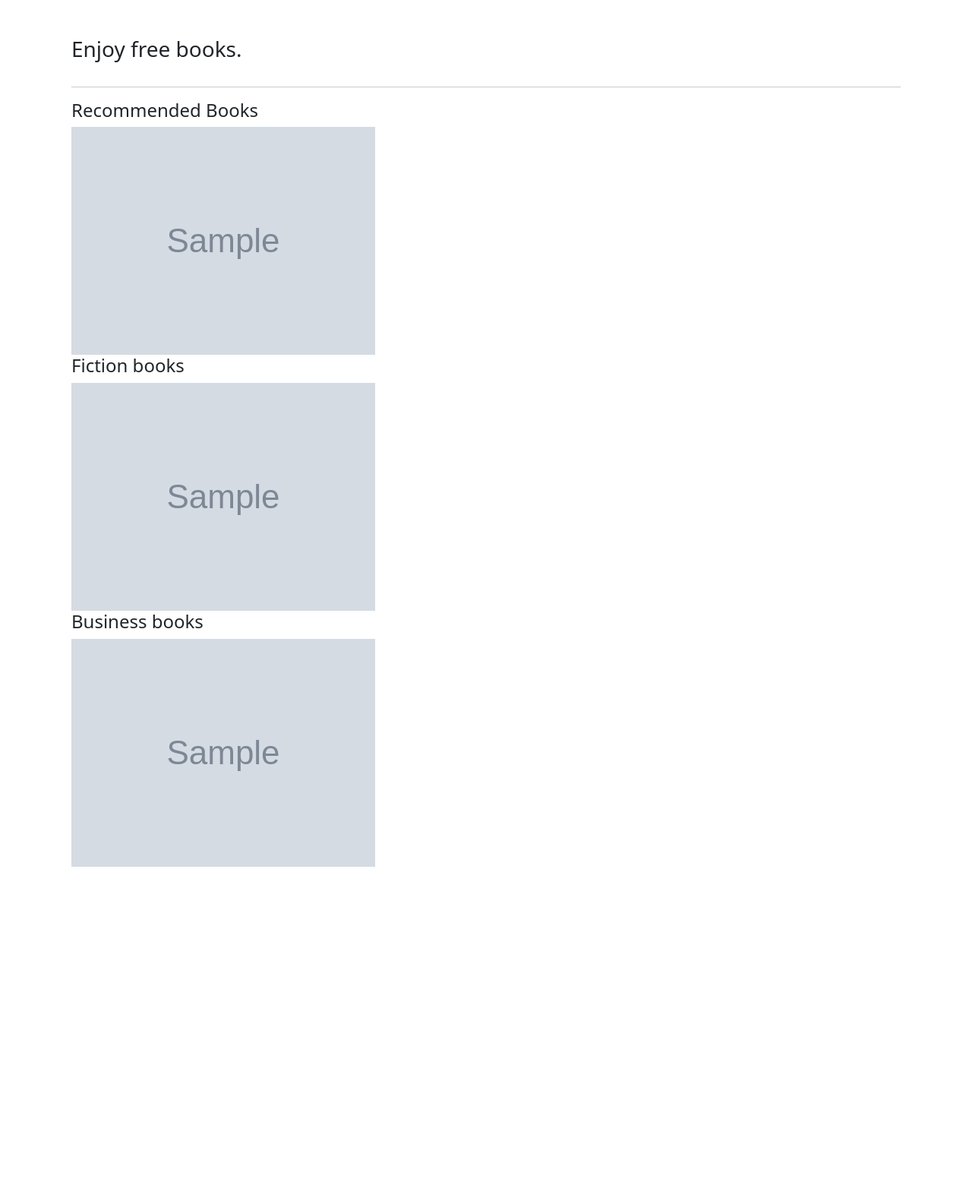
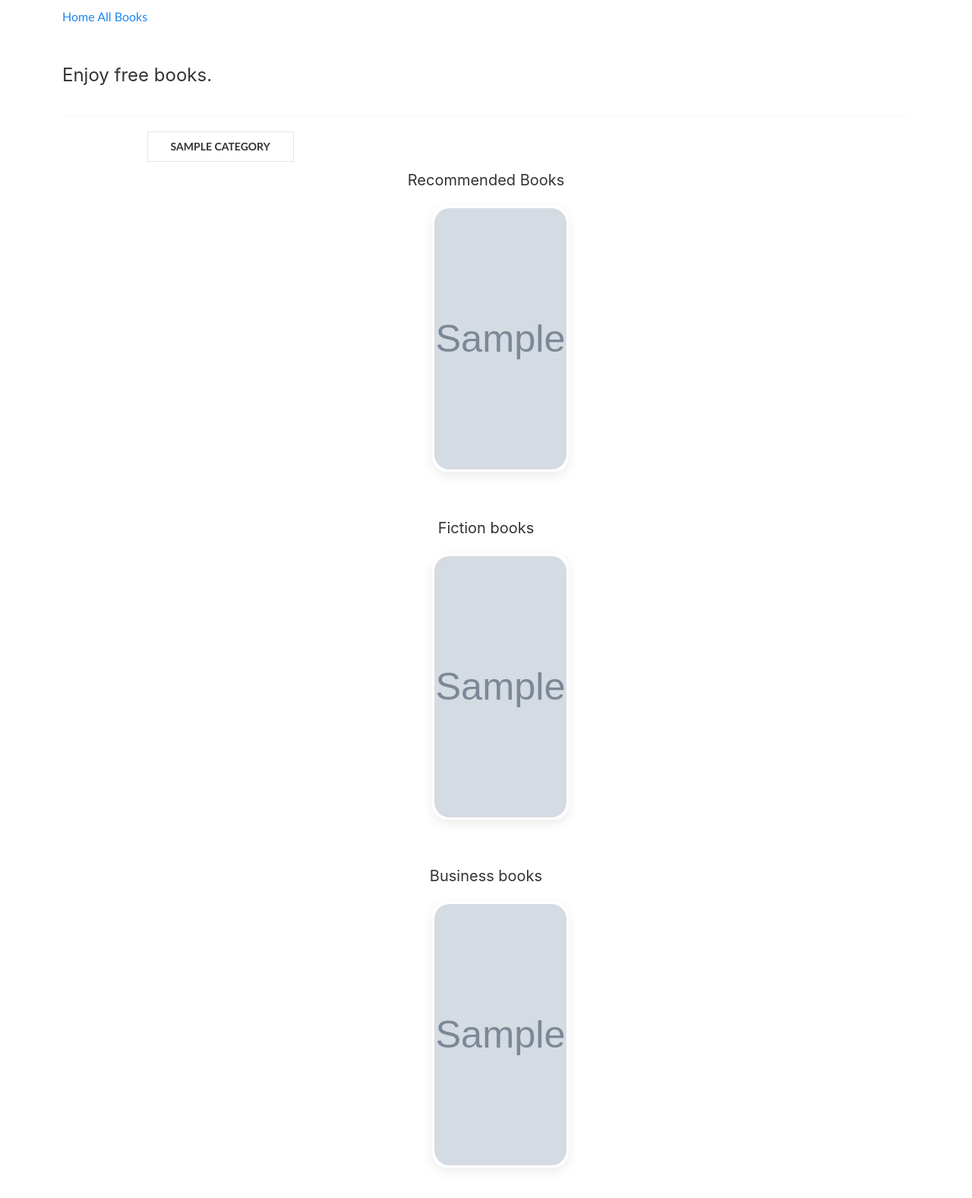
Before and after one commit to Nayemjaman/free-books, a Django app: page / in a window 1280 px wide. Shown: the whole page at 76% size. Before the commit the page ends 1141 px from the top, so only its background shows below. Run offline with Django 4.2, Linux system fonts and the light colour scheme; tables that the repository leaves empty hold one stand-in row (values such as "Sample post"); grey boxes marked "Sample" are stand-in pictures; some libraries are stand-ins or nearby versions.

Commit message:
list view and category

```diff
--- /dev/null
+++ b/bookapp/context_processors.py
@@ -0,0 +1,5 @@
+from .models import Category
+
+def category_links(request):
+    categories =Category.objects.all()
+    return ({'categories':categories})
--- a/bookapp/templates/base.html
+++ b/bookapp/templates/base.html
@@ -1,3 +1,4 @@
+{% load static %}
 <!doctype html>
 <html lang="en">
 
@@ -10,12 +11,29 @@
     <!-- Bootstrap CSS -->
     <link href="https://cdn.jsdelivr.net/npm/bootstrap@5.1.3/dist/css/bootstrap.min.css" rel="stylesheet"
         integrity="sha384-1BmE4kWBq78iYhFldvKuhfTAU6auU8tT94WrHftjDbrCEXSU1oBoqyl2QvZ6jIW3" crossorigin="anonymous">
-
-    <title>Free book app</title>
+        <link rel = 'stylesheet' href ="{% static 'css/register.css' %}">
+        <link rel = 'stylesheet' href ="{% static 'css/style.css' %}">
+        <link rel = 'stylesheet' href ="{% static 'css/home.css' %}">
+        <link rel = 'stylesheet' href ="{% static 'css/book_detail.css' %}">
+        <link rel = 'stylesheet' href = "{% static 'uikit/css/uikit.css' %}">
+    {% block title %}
+    {% endblock %}
 </head>
 
 <body>
     <div class="container">
+        <a href="{% url 'index' %}">Home</a>
+        <a href="{% url 'all_books' %}">All Books</a>
+        <h3 class="mt-5 pb-3">Enjoy free books.</h3>
+        <hr>
+
+      </div>
+    <div class="container">
+        <p uk-margin style = "width: 80%; margin: auto; margin-top: 20px">
+            {% for category in categories %}
+            <a class="uk-button uk-button-default" href=""><strong>{{category.name}}</strong></a>
+            {% endfor %}
+        </p>
         {% block content %}{% endblock %}
     </div>
 
--- a/bookapp/templates/index.html
+++ b/bookapp/templates/index.html
@@ -1,14 +1,13 @@
 {% extends "base.html" %}
+{% block title %}
+<title>Free Book | Home</title>
+{% endblock %}
+
 {% block content %}
 
-  <div class="container-fluid">
 
-    <h3 class="mt-5 pb-3">Enjoy free books.</h3>
-    <hr>
-
-  </div>
-  <div class = 'container-fluid'>
-    <div class = 'row'><h4>Recommended Books</h4></div>
+  <div class = 'container'>
+    <h4 class="text-center">Recommended Books</h4>
     <div class = 'row'>
       {% for rb in recommended_books %}
       <div class = 'col-6 col-sm-4 col-md-4 col-lg-3 col-xl-2'>
@@ -22,7 +21,7 @@
       </div>
       {% endfor %}
     </div>
-    <div class = 'row'><h4>Fiction books</h4></div>
+    <h4 class="text-center">Fiction books</h4>
     <div class = 'row'>
       {% for sb in fiction_books %}
       <div class = 'col-6 col-sm-4 col-md-4 col-lg-3 col-xl-2'>
@@ -36,7 +35,7 @@
       </div>
       {% endfor %}
     </div>
-    <div class = 'row'><h4>Business books</h4></div>
+    <h4 class="text-center">Business books</h4>
     <div class = 'row'>
       {% for bb in business_books %}
       <div class = 'col-6 col-sm-4 col-md-4 col-lg-3 col-xl-2'>
--- a/bookapp/urls.py
+++ b/bookapp/urls.py
@@ -2,6 +2,7 @@ from django.contrib import admin
 from django.urls import path, include
 from . import views
 urlpatterns = [
-    path('', views.index, name='index')
+    path('', views.index, name='index'),
+    path('all_books', views.all_books, name= 'all_books')
 
 ]
--- a/bookapp/views.py
+++ b/bookapp/views.py
@@ -12,3 +12,10 @@ def index(request):
         'business_books':business_books
     }
     return render(request, 'index.html', context)
+
+def all_books(request):
+    books =Book.objects.all()
+    context = {
+        'books': books
+    }
+    return render(request,'all_books.html', context)
--- a/core/settings.py
+++ b/core/settings.py
@@ -56,7 +56,7 @@ ROOT_URLCONF = 'core.urls'
 TEMPLATES = [
     {
         'BACKEND': 'django.template.backends.django.DjangoTemplates',
-        'DIRS': [],
+        'DIRS': [BASE_DIR/'templates'],
         'APP_DIRS': True,
         'OPTIONS': {
             'context_processors': [
@@ -64,6 +64,7 @@ TEMPLATES = [
                 'django.template.context_processors.request',
                 'django.contrib.auth.context_processors.auth',
                 'django.contrib.messages.context_processors.messages',
+                'bookapp.context_processors.category_links',
             ],
         },
     },
@@ -118,6 +119,7 @@ USE_TZ = True
 # https://docs.djangoproject.com/en/4.1/howto/static-files/
 
 STATIC_URL = 'static/'
+STATICFILES_DIRS =[BASE_DIR/'static']
 MEDIA_URL = '/media/'
 MEDIA_ROOT = BASE_DIR/'media'
 
--- /dev/null
+++ b/static/css/book_detail.css
@@ -0,0 +1,108 @@
+*{
+    padding: 0px;
+    margin: 0px;
+    box-sizing: border-box;
+    /* font-family: 'Franklin Gothic Medium', 'Arial Narrow', Arial, sans-serif; */
+}
+#imageContainer{
+    width: 250px;
+    height: 500px;
+    border: 4px solid black;
+}
+#imageContainer img{
+    width: 100%;
+    height: 100%;
+}
+#genreBookContainer{
+    width: 70%;
+    height: auto;
+    margin: auto;
+    /* border: 3px solid black; */
+    display: flex;
+    justify-content: space-between;
+}
+#bookTitle, #bookAuthor{
+    font-size: 18px;
+    font-weight: bold;
+}
+#summary{
+    width: 600px;
+    height: 400px;
+    /* border: 3px solid black; */
+    padding: 10px 10px 10px 10px;
+    font-size: 20px;
+    text-align: justify;
+    display: flex;
+    align-items: center;
+    justify-content: space-between;
+    flex-direction: column;
+}
+/* #summary p{
+    font-size: 20px;
+    font-weight: bold;
+} */
+#buy, #download{
+    width: 200px;
+    height: 50px;
+    background-color: whitesmoke;
+    border-radius: 5px;
+    border: 2px solid lightgray;
+    color: black;
+    font-weight: bold;
+    font-size: 18px;
+    /* font-weight: bold; */
+    margin-top: auto;
+    cursor: pointer;
+}
+#bookTitle, #bookAuthor{
+    text-decoration: none;
+}
+#similarBooksContainer{
+    width: 80%;
+    height: 400px;
+    display: flex;
+    align-items: center;
+    justify-content: center;
+    flex-direction: column;
+    margin: auto;
+    /* border: 3px solid black; */
+}
+#similarBooks{
+    width: 90%;
+    height: auto;
+    display: grid;
+    grid-template-columns: repeat(auto-fit, minmax(150px, 1fr));
+    grid-column-gap: 15px;
+    grid-row-gap: 15px;
+}
+#similarBooksImage{
+    height: 300px;
+    /* border: 3px solid darkblue; */
+
+}
+#similarBooksImage Img{
+    width: 100%;
+    height: 100%;
+}
+#summaryHeading{
+    text-align: center;
+}
+/* #similarBooksContainer h3{
+    font-size: 20px;
+    font-weight: bold;
+} */
+#summaryContent{
+    width: auto;
+    height: auto;
+    display: flex;
+    align-items: center;
+    justify-content: center;
+    flex-direction: column;
+    padding: 0px 20px 0px 10px;
+    border: 2px solid blue;
+}
+
+#summaryContent h4{
+    text-align: justify;
+    /* margin: 10px 0px 10px 0px; */
+}
--- /dev/null
+++ b/static/css/home.css
@@ -0,0 +1,21 @@
+.container{
+    margin: 10px auto 20px auto;
+}
+.row{
+    justify-content: center;
+}
+
+.uk-card-body{
+    width: 180px;
+    height: 350px;
+    padding: 3px 3px 3px 3px !important;
+    margin: 0px 10px 20px 10px;
+    border-radius: 20px;
+    margin-bottom: 20px;
+}
+.uk-card-body img{
+    width: 100%;
+    height: 100%;
+    border-radius: 20px;
+    position: relative;
+}
--- /dev/null
+++ b/static/css/register.css
@@ -0,0 +1,60 @@
+*{
+    box-sizing: border-box;
+}
+/* body{
+    background-color: lightblue;
+} */
+#container{
+    width: 350px;
+    height: auto;
+    background-color: white;
+    border-radius: 10px;
+    margin: auto;
+    border: 3px solid blue;
+    margin-top: 20px;
+    margin-bottom: 20px;
+    padding-bottom: 10px;
+}
+.header{
+    width: 100%;
+    height: 50px;
+    display: flex;
+    align-items: center;
+    background-color: whitesmoke;
+    border-radius: 10px;
+    padding-left: 10px;
+    margin-bottom: 10px;
+}
+form{
+    width: 320px;
+    height: auto;
+    margin: auto;
+
+}
+
+#submitButton{
+    width: 100%;
+    height: 40px;
+    background-color: blue;
+    margin-top: 20px;
+    border: none;
+    color: white;
+    border-radius: 10px;
+}
+label{
+    display: block !important;
+    margin: 0px;
+}
+#form-control{
+    margin-top: 20px;
+}
+#haveAnAccount{
+    width: auto;
+    margin: auto;
+    display: flex;
+    align-items: center;
+    justify-content: center;
+    /* border: 3px solid black; */
+    margin-top: 20px;
+
+}
--- /dev/null
+++ b/static/css/style.css
@@ -0,0 +1,130 @@
+
+*{
+    margin: 0px;
+    padding: 0px;
+    box-sizing: border-box;
+    font-family: Calibri;
+}
+header, footer{
+    width: 100%;
+    height: 50px;
+    background-color: whitesmoke;
+    display: flex;
+    align-items: center;
+    justify-content: space-around;
+}
+#logo{
+    width: 80px;
+    height: 80px;
+}
+#logo img{
+    width: 100%;
+    height: 100%;
+}
+
+nav{
+    overflow: none;
+}
+#navbarNav{
+    justify-content: center !important;
+
+}
+#navbarNav ul{
+    width: 500px;
+    justify-content: space-evenly;
+}
+#navbarNav ul li a{
+    font-size: 18px;
+    /* font-weight: bold; */
+}
+
+#genreNavContainer{
+    width: 100%;
+    list-style: none;
+    justify-content: center;
+    height: auto;
+    /* overflow: auto; */
+    display: flex;
+    flex-wrap: wrap;
+}
+
+/* .btn-secondary, .dropdown a{
+    color: black;
+    text-decoration: none;
+    font-size: 16px;
+    height: auto;
+    width: auto;
+    padding: 10px 10px 10px 10px;
+    background-color: lightgray !important;
+    display: flex;
+    align-items: center;
+    justify-content: center;
+    border-radius: 30px !important;
+    border: none;
+} */
+/* #formContainer{
+    margin: 20px 0px 20px 40%;
+    display: flex;
+    width: auto;
+}
+label{
+    display: none;
+} */
+
+#formContainer #id_name{
+    width: 300px;
+    height: 35px;
+    border-radius: 10px;
+    border: 2px solid darkblue;
+    font-size: 15px;
+    padding: 0px 0px 0px 10px;
+}
+/*  */
+.input {
+    width: 200px;
+    height: autopx;
+    border: 2px solid black;
+    border-radius: 10px;
+    margin-bottom: 10px;
+}
+.button{
+    width: 100px;
+    height: 40px;
+    background-color: lightgray;
+    color: black;
+    border-radius: 5px;
+    margin-left: auto ;
+    border: none;
+    margin-bottom: 10px;
+}
+
+.navbar-collapse{
+    justify-content: center !important;
+    /* display: block !important; */
+    /* border: 3px solid black; */
+}
+.navbar-collapse ul{
+    width: 200px !important;
+    /* border: 3px solid black; */
+    justify-content: space-between;
+}
+.navbar-collapse ul li a{
+    font-weight: bold;
+    font-size: 18px;
+}
+/* .d-flex{
+    width: 300px !important;
+    border: 2px solid blue;
+    justify-content: space-around !important;
+} */
+.mr-auto, .mx-auto{
+    margin-right: 0px !important;
+    justify-content: space-between;
+    width: 200px;
+    /* border: 2px solid black; */
+}
+footer{
+    display: flex;
+    align-items: center;
+    justify-content: center;
+}
```
Also changed, not shown: bookapp/templates/all_books.html (added, +27 -0 lines).
